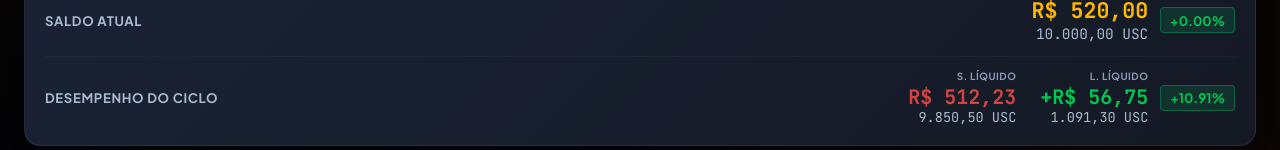
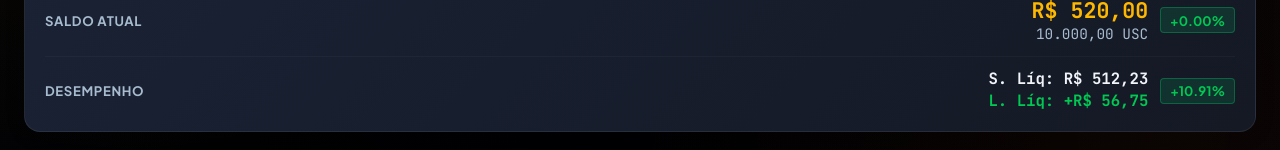
Before and after one commit to tonyrogeness-web/Oriontech, a Next.js app: page / in a window 1280 px wide. Shown: the part 522-672 px from the top of the page. Built offline with nearby package versions, Linux system fonts and the light colour scheme; no server answers; the database is empty.

Commit message:
style: atualiza layout de desempenho para empilhar S. Liq e L. Liq verticalmente e encurta label para DESEMPENHO

```diff
--- a/src/components/KpiCards.tsx
+++ b/src/components/KpiCards.tsx
@@ -325,32 +325,19 @@ export default function KpiCards({
           </div>
         </div>
 
-        {/* Row 3: Desempenho do Ciclo (Saldo Líquido & Lucro Líquido Combinados) */}
+        {/* Row 3: Desempenho (Saldo Líquido & Lucro Líquido Combinados) */}
         <div className={styles.patrimonioStackRow}>
-          <span className={styles.patrimonioStackRowLabel}>DESEMPENHO DO CICLO</span>
+          <span className={styles.patrimonioStackRowLabel}>DESEMPENHO</span>
           <div className={styles.patrimonioStackRowValueGroup}>
             <div className={styles.patrimonioCombinedValuesContainer}>
               {/* S. Líquido */}
-              <div className={styles.patrimonioCombinedValueCol}>
-                <span className={styles.patrimonioCombinedSubLabel}>S. Líquido</span>
-                <span className={`${styles.patrimonioCombinedValue} tabular-nums`} style={{ color: isEquityAboveStart ? "var(--neon-green)" : "var(--neon-red)" }}>
-                  {formatValPrimary(equityCalc)}
-                </span>
-                <span className={`${styles.patrimonioCombinedSubValue} tabular-nums`}>
-                  {formatValSecondary(equityCalc)}
-                </span>
-              </div>
-
+              <span className={`${styles.patrimonioCombinedTextLine} tabular-nums`} style={{ color: "var(--text-primary)" }}>
+                S. Líq: {formatValPrimary(equityCalc)}
+              </span>
               {/* L. Líquido */}
-              <div className={styles.patrimonioCombinedValueCol}>
-                <span className={styles.patrimonioCombinedSubLabel}>L. Líquido</span>
-                <span className={`${styles.patrimonioCombinedValue} tabular-nums`} style={{ color: netProfitCalc >= 0 ? "var(--neon-green)" : "var(--neon-red)" }}>
-                  {netProfitCalc >= 0 ? "+" : ""}{formatValPrimary(netProfitCalc)}
-                </span>
-                <span className={`${styles.patrimonioCombinedSubValue} tabular-nums`}>
-                  {formatValSecondary(netProfitCalc)}
-                </span>
-              </div>
+              <span className={`${styles.patrimonioCombinedTextLine} tabular-nums`} style={{ color: netProfitCalc >= 0 ? "var(--neon-green)" : "var(--neon-red)" }}>
+                L. Líq: {netProfitCalc >= 0 ? "+" : ""}{formatValPrimary(netProfitCalc)}
+              </span>
             </div>
 
             <div className={styles.patrimonioStackRowBadgeContainer}>
--- a/src/components/components.module.css
+++ b/src/components/components.module.css
@@ -3209,34 +3209,15 @@
 
 .patrimonioCombinedValuesContainer {
   display: flex;
-  gap: clamp(0.75rem, 2.5vw, 1.5rem);
-  align-items: center;
-}
-.patrimonioCombinedValueCol {
-  display: flex;
   flex-direction: column;
   align-items: flex-end;
-}
-.patrimonioCombinedSubLabel {
-  font-size: 0.62rem;
-  font-weight: 700;
-  color: var(--text-muted);
-  text-transform: uppercase;
-  letter-spacing: 0.05em;
-  margin-bottom: 0.15rem;
-}
-.patrimonioCombinedValue {
+  gap: 0.2rem;
+}
+.patrimonioCombinedTextLine {
   font-family: var(--font-display);
   font-weight: 700;
-  font-size: clamp(0.95rem, 2.5vw, 1.25rem);
+  font-size: clamp(0.82rem, 2.1vw, 0.98rem);
   line-height: 1.2;
-  white-space: nowrap;
-}
-.patrimonioCombinedSubValue {
-  font-size: clamp(0.7rem, 1.8vw, 0.85rem);
-  color: var(--text-secondary);
-  line-height: 1.1;
-  margin-top: 0.1rem;
   white-space: nowrap;
 }
 
```
